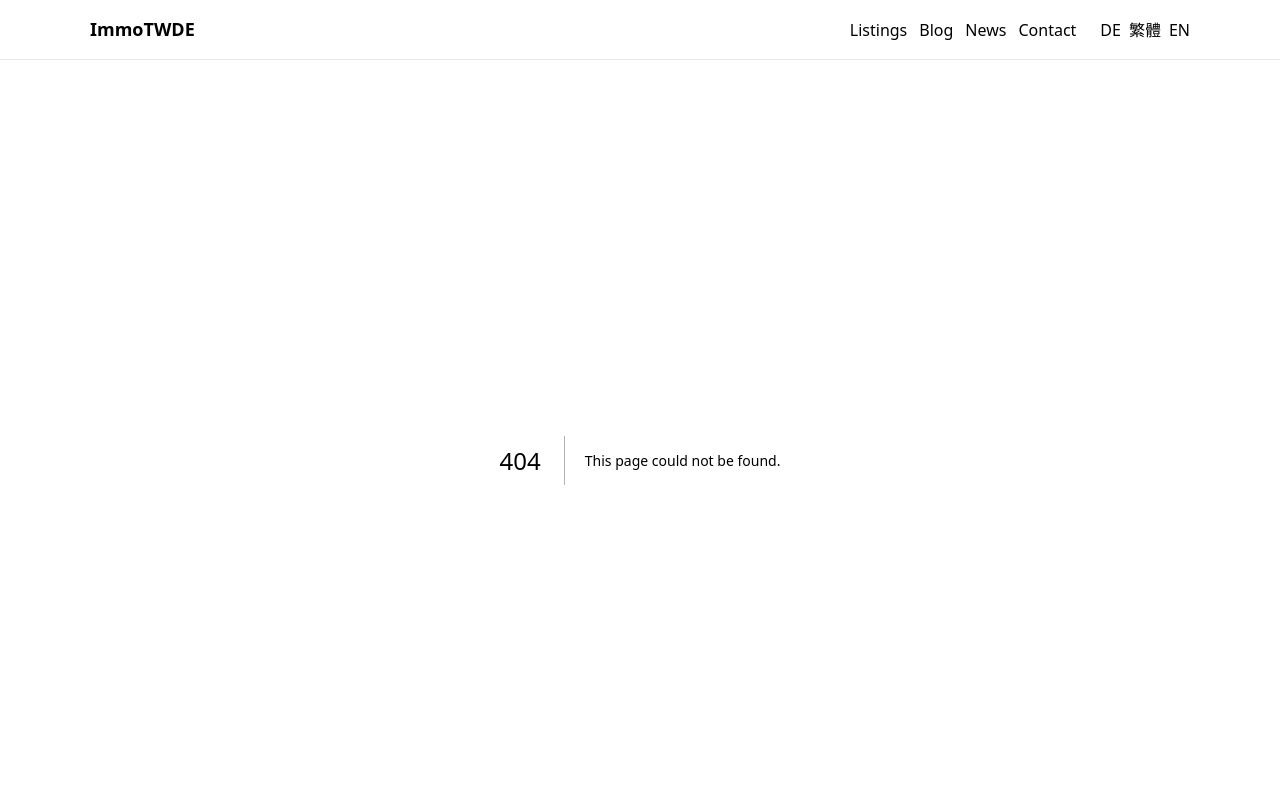
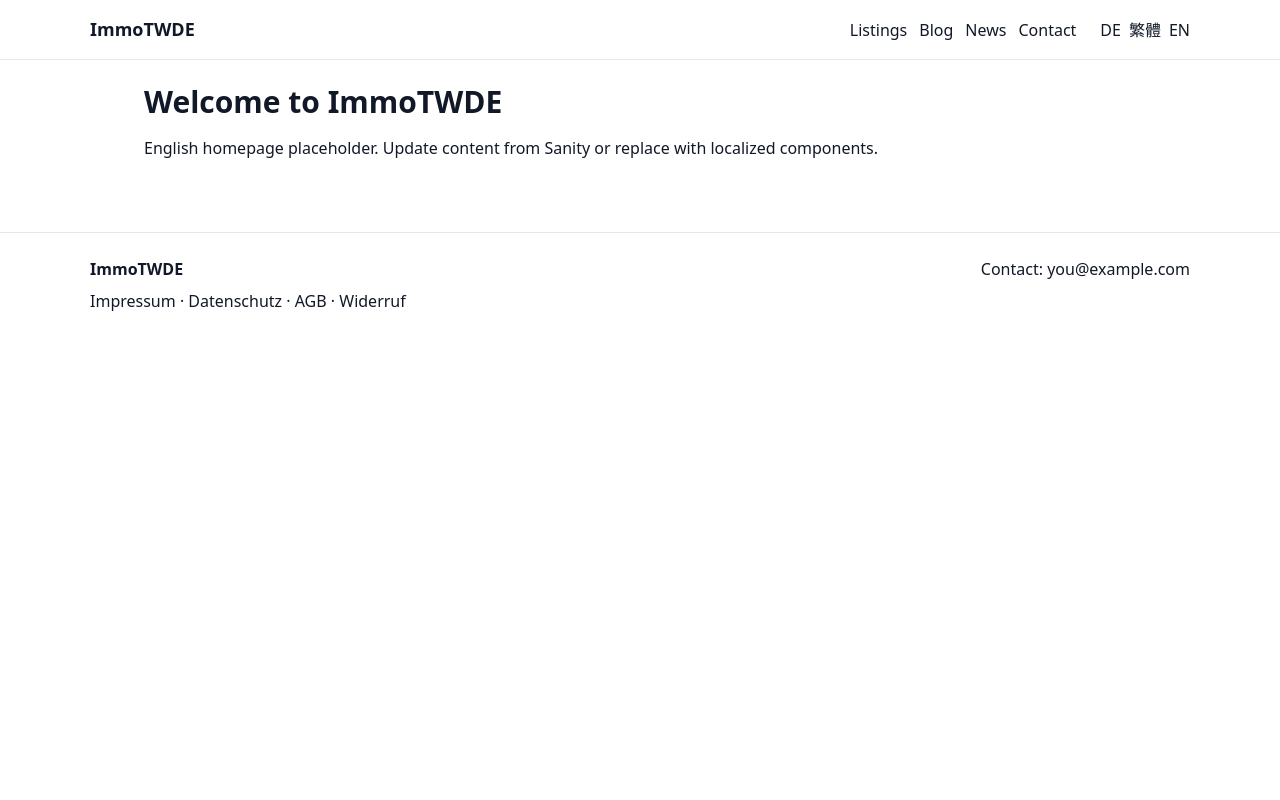
Before and after one commit to clarktao-dev/immotwde_copilot, a Next.js app: page /en in a window 1280 px wide. Before the commit this address had no page. Shown: the top 800 px of the page. Built offline with nearby package versions, Linux system fonts and the light colour scheme.

Commit message:
feat(i18n): add en and zh-TW top-level pages to avoid 404

```diff
--- /dev/null
+++ b/src/app/en/page.tsx
@@ -0,0 +1,8 @@
+export default function EnHome() {
+  return (
+    <main className="container mx-auto p-6">
+      <h1 className="text-3xl font-bold">Welcome to ImmoTWDE</h1>
+      <p className="mt-4">English homepage placeholder. Update content from Sanity or replace with localized components.</p>
+    </main>
+  )
+}
--- /dev/null
+++ b/src/app/zh-TW/page.tsx
@@ -0,0 +1,8 @@
+export default function ZhTWHome() {
+  return (
+    <main className="container mx-auto p-6">
+      <h1 className="text-3xl font-bold">歡迎來到 ImmoTWDE</h1>
+      <p className="mt-4">繁體中文首頁（佔位）。請使用 Sanity 管理內容或替換為本地化組件。</p>
+    </main>
+  )
+}
```
